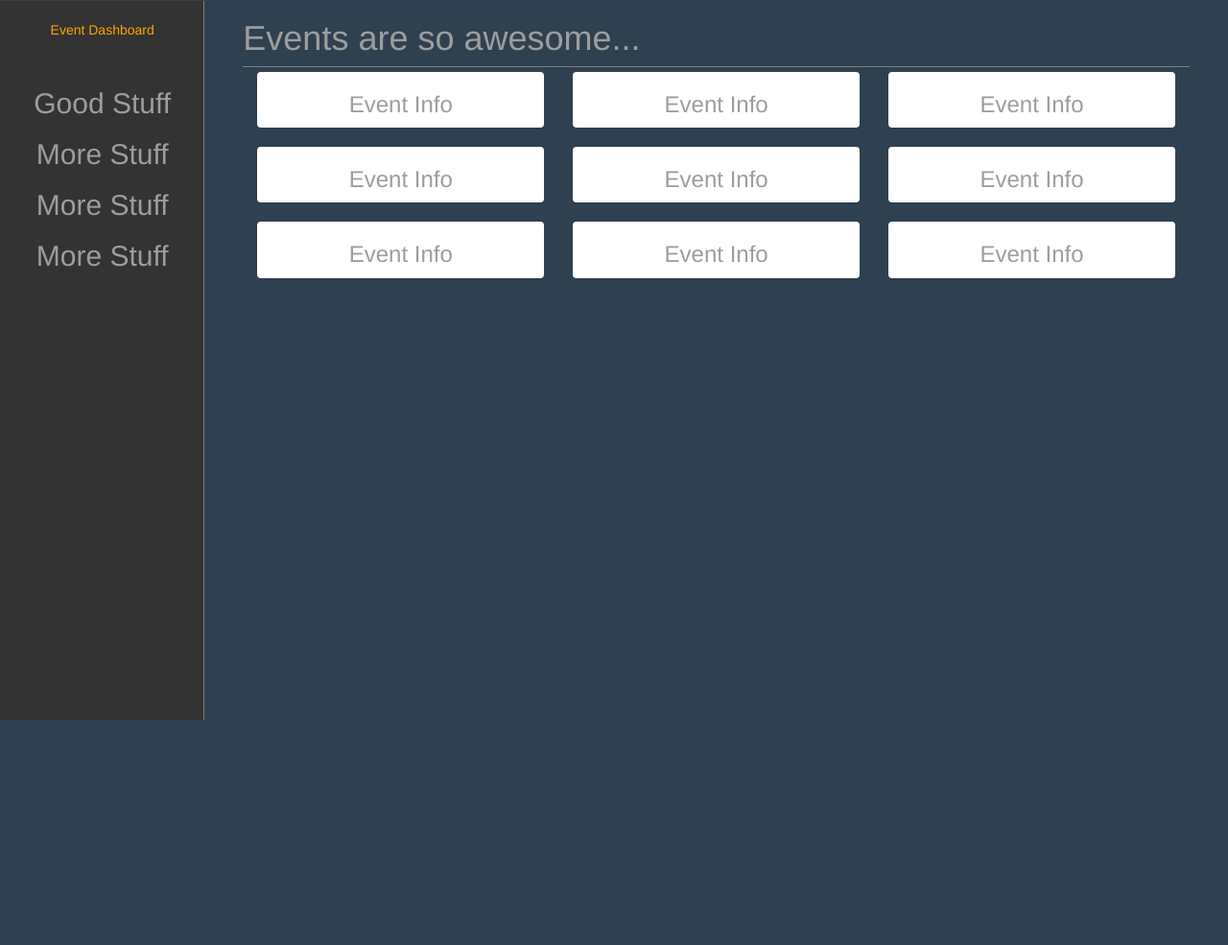
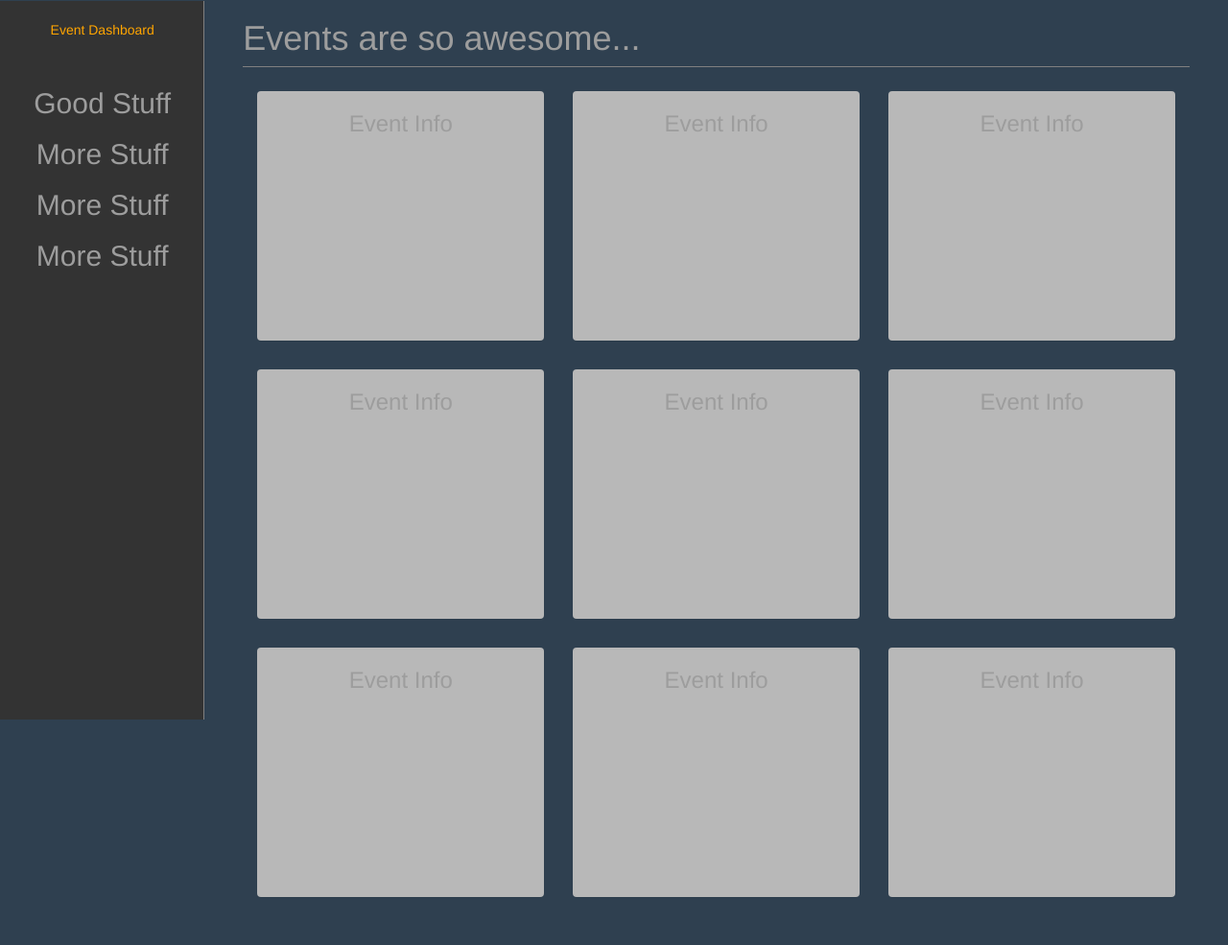
Before and after one commit to Wildcatter/Group-Event-Project1, a PHP site: page /dashboard.html in a window 1280 px wide. Shown: the part 50-1035 px from the top of the page at 96% size. Before the commit the page ends 800 px from the top, so only its background shows below. Run offline with PHP 8.4, Linux system fonts and the light colour scheme; some libraries are stand-ins or nearby versions.

Commit message:
Add styling for event boxes

```diff
--- a/assets/css/dash-main-template.css
+++ b/assets/css/dash-main-template.css
@@ -15,6 +15,16 @@ body {
 a.navbar-brand {
 	font-weight: 200;
 	font-size: 20px;
+}
+
+/* Make a class available for centering text */
+.text-center {
+	text-align: center;
+}
+
+/* Give more space between bottom of panels */
+.panel {
+	margin-bottom: 30px;
 }
 
 /* Make input label thinner */
@@ -109,7 +119,13 @@ h1 {
 /* Give main page heading a gray bottom border */
 h1.page-header {
 	border-bottom: .5px solid gray;
-	margin-bottom: 5px;
+	margin-bottom: 25px;
+}
+
+/* Preliminary styling for event info boxes */
+div.event-content {
+	height: 260px;
+	background-color: #B8B8B8;
 }
 
 /* Only add sidebar border on larger screens */
```
